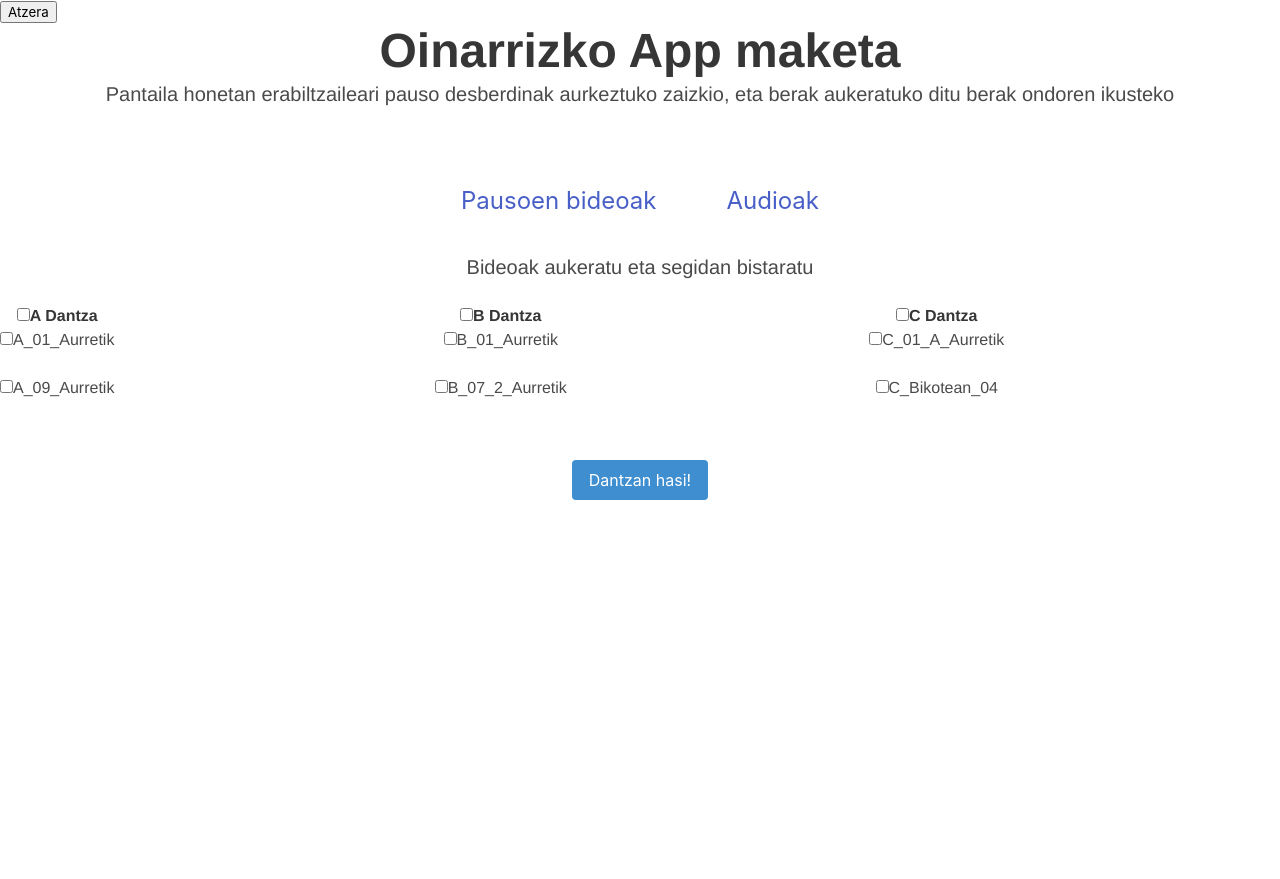
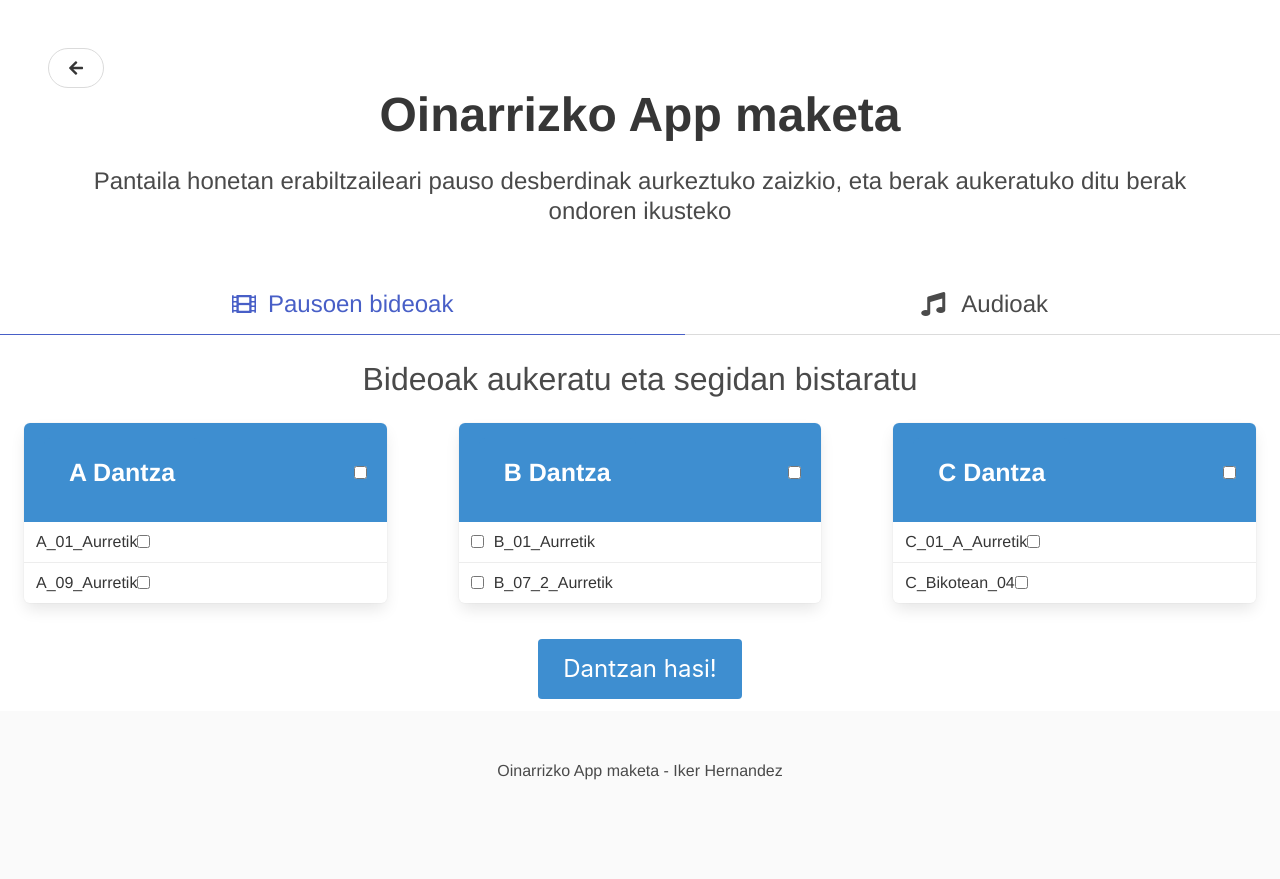
Before and after one commit to ihernandez093/GRAL, a website: page oinarrizko_app_maketa/src/aukerak.html in a window 1280 px wide. Before the commit the page ends 800 px from the top, so only its background shows below. Drawn offline with nearby package versions, Linux system fonts and the light colour scheme.

Commit message:
0:diseinua oso hobetuta

```diff
--- a/oinarrizko_app_maketa/src/aukerak.html
+++ b/oinarrizko_app_maketa/src/aukerak.html
@@ -5,16 +5,19 @@
   <meta charset="utf-8" name="description" content="JavaScript Client Herald">
   <title>Oinarrizko App maketa</title>
   <link rel="stylesheet" type="text/css" href="./estiloa.css"/>
+  <link rel="stylesheet" type="text/css" href="fontawesome-free-5.15.2-web/css/all.css">
   <link rel="stylesheet" href="https://cdn.jsdelivr.net/npm/bulma@0.9.1/css/bulma.min.css">
   <script src="aukerak.js"></script>
 </head>
 
 <body>
+<section class="section is-fullwidth">
 	<form action="../index.html">
-	<input type="submit" value="Atzera">
+		<button class="button is-rounded" type="submit"><i class="fas fa-arrow-left"></i></button>
 	</form>
-<h1 class="title is-1">Oinarrizko App maketa</h1>
-<h3 class="subtitle">Pantaila honetan erabiltzaileari pauso desberdinak aurkeztuko zaizkio, eta berak aukeratuko ditu berak ondoren ikusteko</h3>
+	<h1 class="title is-1 is-spaced">Oinarrizko App maketa</h1>
+	<h1 class="subtitle is-4">Pantaila honetan erabiltzaileari pauso desberdinak aurkeztuko zaizkio, eta berak aukeratuko ditu berak ondoren ikusteko</h1>
+</section>
 <!-- <h2>Bideo erreproduktore desberdinak</h2> -->
 
 <!-- <table class="tableIkustezina"> -->
@@ -36,127 +39,168 @@
 <!-- 		</td>		 -->
 <!-- 	</tr> -->
 <!-- </table> -->
-<div class="tableIkustezina buttons are-large is-centered"">
-			<button class="button is-rounded is-link is-inverted" onclick="divBistaratu('bideoAukeratu','audioAukeratu')">Pausoen bideoak</button>
-			<button class="button is-rounded is-link is-inverted" onclick="divBistaratu('audioAukeratu','bideoAukeratu')">Audioak</button>
+
+<!--  TABS ERABILI JUSTU NAHI DUDANA -->
+<div class="tabs is-large is-centered is-fullwidth">
+  <ul>
+    <li class="is-active " id="bideoLi">
+      <a onclick="divBideo()">
+        <span class="icon is-medum"><i class="fas fa-film" aria-hidden="true"></i></span>
+        <span>Pausoen bideoak</span>
+      </a>
+    </li>
+    <li id="audioLi">
+      <a onclick="divAudio()">
+        <span class="icon is-medium"><i class="fas fa-music" aria-hidden="true"></i></span>
+        <span>Audioak</span>
+      </a>
+    </li>
+  </ul>
 </div>
 
-<div class="bistaratu"id="bideoAukeratu">
-	<h3 class="subtitle is-5">Bideoak aukeratu eta segidan bistaratu</h3>
+<!-- <div class="tableIkustezina buttons are-large is-centered"> -->
+<!-- 			<button class="button is-large is-rounded is-link is-inverted" onclick="divBideo()">Pausoen bideoak</button> -->
+<!-- 			<button class="button is-large is-rounded is-link is-inverted" onclick="divBistaratu('audioAukeratu','bideoAukeratu')">Audioak</button> -->
+<!-- </div> -->
 
-<!-- 	<table class="tableIkustezina"> -->
-<!-- 		<tr> -->
-<!-- 			<th> -->
-<!-- 			<input type="checkbox" onclick="ugariAukeratu(value)" value="A">A Dantza -->
-<!-- 			</th> -->
-<!-- 			<th> -->
-<!-- 			<input type="checkbox" onclick="ugariAukeratu(value)" value="B">B Dantza -->
-<!-- 			</th> -->
-<!-- 			<th> -->
-<!-- 			<input type="checkbox" onclick="ugariAukeratu(value)" value="C">C Dantza -->
-<!-- 			</th> -->
-<!-- 		</tr>		 -->
-<!-- 		<tr> -->
-<!-- 			<td> -->
-<!-- 				<input type="checkbox" class="A" onclick="egiaztatu(value)" value="A_01_Aurretik">A_01_Aurretik   <p id="A_01_Aurretik"></p><br> -->
-<!-- 		  		<input type="checkbox" class="A" onclick="egiaztatu(value)" value="A_09_Aurretik">A_09_Aurretik  <p id="A_09_Aurretik"></p><br> -->
-<!-- 			</td> -->
-<!-- 			<td> -->
-<!-- 				<input type="checkbox" class="B" onclick="egiaztatu(value)" value="B_01_Aurretik">B_01_Aurretik <p id="B_01_Aurretik"></p><br> -->
-<!-- 		  		<input type="checkbox" class="B" onclick="egiaztatu(value)" value="B_07_2_Aurretik">B_07_2_Aurretik <p id="B_07_2_Aurretik"></p><br>	 -->
-<!-- 			</td> -->
-<!-- 			<td> -->
-<!-- 				<input type="checkbox" class="C" onclick="egiaztatu(value)" value="C_01_A_Aurretik">C_01_A_Aurretik <p id="C_01_A_Aurretik"></p><br> -->
-<!-- 		  		<input type="checkbox" class="C" onclick="egiaztatu(value)" value="C_Bikotean_04">C_Bikotean_04 <p id="C_Bikotean_04"></p><br><br> -->
-<!-- 			</td> -->
-<!-- 		</tr> -->
-<!-- 	  </table> -->
+<div class="bistaratu" id="bideoAukeratu">
+	<h3 class="subtitle is-3">Bideoak aukeratu eta segidan bistaratu</h3>
 
-	<div class="columns is-multiline is-centered">
-	  <div class="column is-third">
-	  	<table>
-	  		<tr>
-	  			<th>
-				<input type="checkbox" onclick="ugariAukeratu(value)" value="A">A Dantza
-				</th>
-	  		</tr>
-	  		<tr>
-	  			<td>
-					<input type="checkbox" class="A" onclick="egiaztatu(value)" value="A_01_Aurretik">A_01_Aurretik   <p id="A_01_Aurretik"></p><br>
-			  		<input type="checkbox" class="A" onclick="egiaztatu(value)" value="A_09_Aurretik">A_09_Aurretik  <p id="A_09_Aurretik"></p><br>
-				</td>
-	  		</tr>
-	  	</table>
-	  </div>
-	  <div class="column is-third">
-	  	<table>
-	  		<tr>
-	  			<th>
-				<input type="checkbox" onclick="ugariAukeratu(value)" value="B">B Dantza
-				</th>
-	  		</tr>
-	  		<tr>
-	  			<td>
-					<input type="checkbox" class="B" onclick="egiaztatu(value)" value="B_01_Aurretik">B_01_Aurretik <p id="B_01_Aurretik"></p><br>
-			  		<input type="checkbox" class="B" onclick="egiaztatu(value)" value="B_07_2_Aurretik">B_07_2_Aurretik <p id="B_07_2_Aurretik"></p><br>
-				</td>
-	  		</tr>
-	  	</table>
-	  </div>
-	  <div class="column is-third">
-	  	<table>
-	  		<tr>
-	  			<th>
-				<input type="checkbox" onclick="ugariAukeratu(value)" value="C">C Dantza
-				</th>
-	  		</tr>
-	  		<tr>
-	  			<td>
-					<input type="checkbox" class="C" onclick="egiaztatu(value)" value="C_01_A_Aurretik">C_01_A_Aurretik <p id="C_01_A_Aurretik"></p><br>
-			  		<input type="checkbox" class="C" onclick="egiaztatu(value)" value="C_Bikotean_04">C_Bikotean_04 <p id="C_Bikotean_04"></p><br><br>
-				</td>
-	  		</tr>
-	  	</table>
+	<div class="columns is-desktop is-multiline is-centered">
+	  <div class="column mx-5">
+	  		<article class="panel is-info">
+	  		<div class="panel-heading">
+				<nav class="level is-mobile">
+				  <!-- Left side -->
+				  <div class="level-left">
+				    <div class="level-item">
+				      <p class=" panel-heading ">A Dantza</p>
 				    </div>
 				  </div>
-	<div class="columns is-centered is-narrow">
-			<button  class="button is-info " onclick="queryh()" value="BideoaBistaratu">Dantzan hasi! </button>
+
+					  <!-- Right side -->
+					  <div class="level-right">
+					    <input type="checkbox" onclick="ugariAukeratu(value)" value="A">
+					  </div>
+				</nav>
+  			</div>
+
+  			<a class="panel-block">
+
+					<p>A_01_Aurretik</p>
+					<input type="checkbox" class="A" onclick="egiaztatu(value)" value="A_01_Aurretik">
+					<p class="is-align-items-end" id="A_01_Aurretik"></p>
+  			</a>
+  			<a class="panel-block">
+
+			  		<p>A_09_Aurretik</p>
+			  		<input type="checkbox" class="A" onclick="egiaztatu(value)" value="A_09_Aurretik">
+			  		<p id="A_09_Aurretik"></p>
+  			</a>
+	  </article>
+	  </div>
+	  <div class="column mx-5">
+	  <article class="panel is-info">
+	  		<div class="panel-heading">
+				<nav class="level is-mobile">
+				  		<!-- Left side -->
+					  <div class="level-left">
+					    <div class="level-item">
+					      <p class=" panel-heading ">B Dantza</p>
+					    </div>
+					  </div>
+
+					  <!-- Right side -->
+					  <div class="level-right">
+					    <input class="level-item" type="checkbox" onclick="ugariAukeratu(value)" value="B">
+					  </div>
+				</nav>
+  			</div>
+
+			<label class="panel-block">
+				<input type="checkbox" class="B" onclick="egiaztatu(value)" value="B_01_Aurretik">
+			  	<p>B_01_Aurretik</p>
+			  	<p class="is-pulled-right"id="B_01_Aurretik"></p>
+  			</label>
+  			<label class="panel-block">
+  					<input type="checkbox" class="B" onclick="egiaztatu(value)" value="B_07_2_Aurretik">
+			  		<p>B_07_2_Aurretik</p>
+			  		<p id="B_07_2_Aurretik"></p>
+  			</label>
+	  </article>
+	  </div>
+	  <div class="column mx-5">
+	  	<article class="panel is-info">
+	  		<div class="panel-heading">
+				<nav class="level is-mobile">
+				  <!-- Left side -->
+				  <div class="level-left">
+				    <div class="level-item">
+				      <p class=" panel-heading ">C Dantza</p>
+				    </div>
+				  </div>
+
+					  <!-- Right side -->
+					  <div class="level-right">
+					    <input type="checkbox" onclick="ugariAukeratu(value)" value="C">
+					  </div>
+				</nav>
+  			</div>
+
+  			<a class="panel-block">
+
+					<p>C_01_A_Aurretik</p>
+					<input type="checkbox" class="C" onclick="egiaztatu(value)" value="C_01_A_Aurretik">
+					<p id="C_01_A_Aurretik"></p>
+  			</a>
+  			<a class="panel-block">
+
+			  		<p >C_Bikotean_04</p>
+			  		<input type="checkbox" class="C" onclick="egiaztatu(value)" value="C_Bikotean_04">
+			  		<p id="C_Bikotean_04"></p>
+  			</a>
+	  </article>
+
+	  </div>
+</div>
+
+
+	<div class="columns is-centered is-mobile py-5 is-narrow">
+			<button  class="button is-info is-large" onclick="queryh()" value="BideoaBistaratu">Dantzan hasi! </button>
 	  <p id="alerta">
 	</div>
 </div>
 
 
-<!-- <form action="video_HTML5_M.html" method="GET" target="_self"> -->
-<!-- 	<select name="balioa" multiple> -->
-<!-- 		<option value="A_01_Aurretik"> A_01_Aurretik</option> -->
-<!-- 		<option value="A_09_Aurretik">A_09_Aurretik</option> -->
-<!-- 		<option value="B_01_Aurretik">B_01_Aurretik</option> -->
-<!-- 		<option value="B_07_2_Aurretik">B_07_2_Aurretik</option> -->
-<!-- 		<option value="C_01_A_Aurretik">C_01_A_Aurretik</option> -->
-<!-- 		<option value="C_Bikotean_04">C_Bikotean_04</option> -->
-<!-- 	</select>	 -->
-<!-- 	<br> -->
-<!-- 	<input type="submit" value="Bideoa Bistaratu"/> -->
-<!-- </form> -->
-</div>
 <div class="ezkutatu" id="audioAukeratu">
-	<h3 class="subtitle is-5">Audio erreproduktorea </h3>
+	<h3 class="subtitle is-3">Audio erreproduktorea </h3>
 	<table class="tableIkustezina">
 		<tr id="thIkusitezina">
 			<td id="tdIkustezina">
 				<form action="audio.html">
-					<select name="balioa">
+					<div class="select is-large  is-info">
+						<select name="balioa" >
 							<option value="A"> A</option>
 							<option value="B">B</option>
 							<option value="C">C</option>
 							<option value="OSOA">OSOA</option>
 						</select>
+					</div>
 					<br>
-				<input type="submit" value="Audioa erreproduzitu"/>
+					<div class="columns is-centered is-mobile py-5 is-narrow">
+						<input type="submit" class="button is-info is-large" value="Audioa entzun!"/>
+					</div>
 				</form>
 			</td>
 		</tr>
 	</table>
 </div>
+<footer class="footer">
+  <div class="content has-text-centered">
+    <p>
+    	Oinarrizko App maketa - Iker Hernandez
+    </p>
+  </div>
+</footer>
 </body>
 </html>
--- a/oinarrizko_app_maketa/src/aukerak.js
+++ b/oinarrizko_app_maketa/src/aukerak.js
@@ -95,3 +95,31 @@ function divBistaratu(bistaratu,ezkutatu){
 	ezkutatuDiv.className="ezkutatu";
 
 }
+
+function divBideo(){
+	console.log("bistaratu: bideoAukeratu  Ezkutatu:audioAukeratu");
+	var bideo=document.getElementById('bideoAukeratu');
+	var audio=document.getElementById('audioAukeratu');
+	var bideoLi=document.getElementById('bideoLi');
+	var audiioLi=document.getElementById('audioLi');
+
+	bideo.className="bistaratu";
+	audio.className="ezkutatu";
+
+	bideoLi.className='is-active';
+	audioLi.className='';
+}
+
+function divAudio(){
+	console.log("bistaratu:audioAukeratu   Ezkutatu:bideoAukeratu");
+	var bideo=document.getElementById('bideoAukeratu');
+	var audio=document.getElementById('audioAukeratu');
+	var bideoLi=document.getElementById('bideoLi');
+	var audiioLi=document.getElementById('audioLi');
+
+	audio.className="bistaratu";
+	bideo.className="ezkutatu";
+
+	bideoLi.className='';
+	audioLi.className='is-active';
+}
```
Also changed, not shown: oinarrizko_app_maketa/index.html (+4 -2 lines), oinarrizko_app_maketa/src/bideo_erreproduktorea.js (+9 -8 lines), oinarrizko_app_maketa/src/style.css (+9 -7 lines), oinarrizko_app_maketa/src/video_HTML5_M.html (+57 -30 lines). Lines whose indentation alone changed are shown as unchanged.
